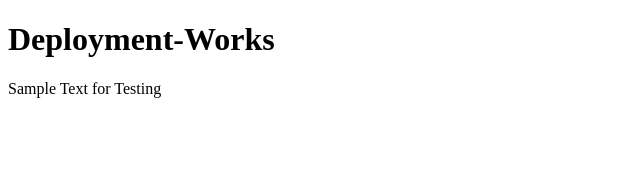
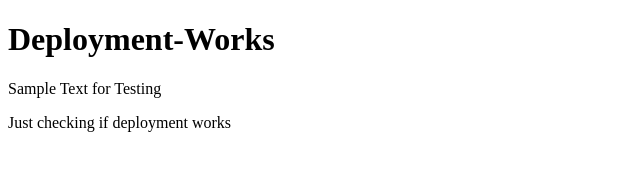
Before and after one commit to officialMKL/okteto-httpd-test, a plain HTML site: page src/index.html in a window 1280 px wide. Shown: the whole page, without its empty margins (0-640 px from the left). Drawn offline with Linux system fonts and the light colour scheme.

Commit message:
chore: update html-file

```diff
--- a/src/index.html
+++ b/src/index.html
@@ -9,5 +9,6 @@
 <body>
   <h1>Deployment-Works</h1>
   <p>Sample Text for Testing</p>
+  <p>Just checking if deployment works</p>
 </body>
 </html>
```
